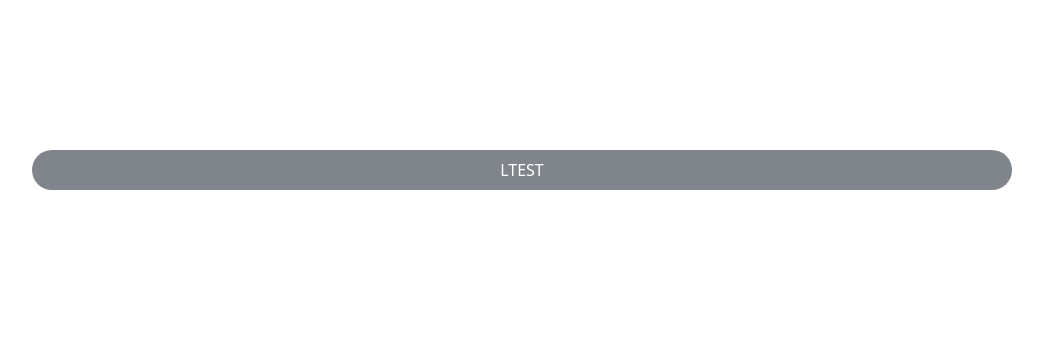
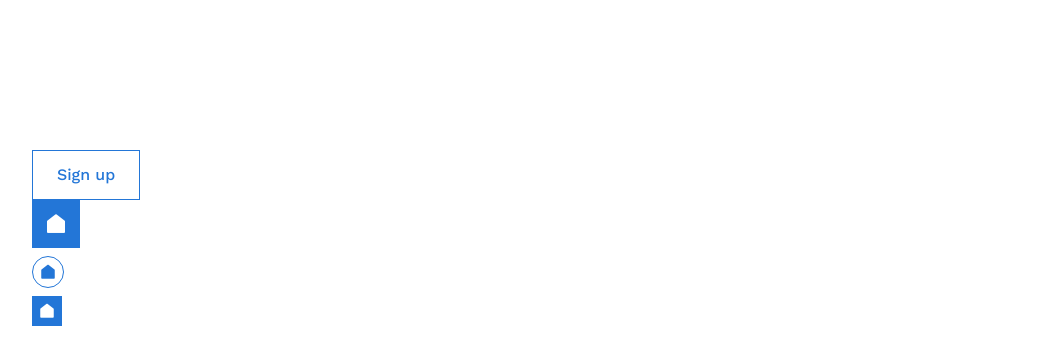
Before and after one commit to LUI-UI/lui-vue-old, a Vue app: page / in a window 1280 px wide. Shown: the top 364 px of the page, without its empty margins (118-1161 px from the left). Built offline with nearby package versions, Linux system fonts and the light colour scheme.

Commit message:
add icon prop to button

```diff
--- a/src/App.vue
+++ b/src/App.vue
@@ -9,24 +9,48 @@ import LButton from './components/Button/LButton.vue'
 
 <template>
   <div class="btn-container">
+    <div>
+    <l-button
+      type="outline"
+      variant="primary"
+      size="lg"
+    >Sign up</l-button>
+    </div>
     <l-button
       type="default"
-      variant="secondary"
-      size="md"
-      block
+      variant="primary"
+      size="lg"
+      icon="home"
+    />
+    <l-button
+      type="outline"
+      variant="primary"
+      size="sm"
+      icon="home"
+      class="mt-2"
       rounded-full
+    />
+    <!-- <l-button
+      type="default"
+      variant="primary"
+      size="lg"
+      icon="arrow-right"
+    /> -->
+    <!-- <l-button
+      type="default"
+      variant="primary"
+      size="lg"
+      prefix="home"
     >
-      LTEST
-    </l-button>
-    <!-- <hr>
-    <div class="color: red;">
-      <LIcon
-        name="home"
-        fill
-        class="text-red"
+      Sign up
+    </l-button> -->
+
+    <button class="p-1.5 text-white bg-blue-500 text-xs flex mt-2">
+      <i
+        class="ri-home-fill text-lg leading-none"
       />
-    </div> -->
-    <!-- <i class="ri-admin-fill" /> -->
+    </button>
+    <!-- <button class="tttt">Sign up</button> -->
   </div>
 </template>
 
@@ -41,7 +65,7 @@ import LButton from './components/Button/LButton.vue'
 }
 .btn-container {
   padding: 150px;
-  font-size: 16px;
+
 }
 
 .badge-container {
@@ -51,4 +75,33 @@ import LButton from './components/Button/LButton.vue'
   max-width: 350px;
   padding: 100px;
 }
+.tttt{
+/* position: static;
+width: 59px;
+height: 24px;
+left: 24px;
+top: 12px; */
+
+/* Button & Chips Text/Button MD - LG */
+
+font-family: Work Sans;
+font-style: normal;
+font-weight: 500;
+font-size: 16px;
+line-height: 24px;
+/* identical to box height, or 150% */
+
+display: flex;
+align-items: center;
+text-align: center;
+background-color: blue;
+/* Color Theme/LUI White */
+
+color: #FFFFFF;
+display: flex;
+flex-direction: row;
+justify-content: center;
+align-items: center;
+padding: 12px 24px;
+}
 </style>
--- a/src/components/Button/LButton.vue
+++ b/src/components/Button/LButton.vue
@@ -1,15 +1,32 @@
 <template>
   <button
     :class="classes"
+    class="flex font-worksans"
     v-bind="$attrs"
     @click="$emit('click')"
   >
+    <l-icon
+      v-if="prefix !== 'none'"
+      :name="prefix"
+      fill
+      class="mr-3"
+    />
     <slot />
+    <l-icon
+      v-if="isIcon"
+      :name="icon"
+      fill
+      :class="iconClasses"
+    />
   </button>
 </template>
 <script>
 import { computed } from 'vue'
+import LIcon from '../Icon/LIcon.vue'
 export default {
+  components: {
+    LIcon,
+  },
   inheritAttrs: false,
   props: {
     size: {
@@ -59,6 +76,15 @@ export default {
         return ['darker', 'lighter', 'none'].includes(value)
       },
     },
+    icon: {
+      type: String,
+      default: 'none',
+    },
+    prefix: {
+      type: String,
+      default: 'none',
+    },
+
   },
   emits: ['click'],
   setup(props) {
@@ -67,7 +93,7 @@ export default {
       if (type === 'outline')
         return `text-${variant} bg-white border border-solid border-${variant}`
       if (type === 'text') return `bg-transparent border-none text-${variant}`
-      if (type === 'link') return `text-${variant} underline p-0`
+      if (type === 'link') return `text-${variant} underline`
     }
     function states(type, variant) {
       let classes
@@ -107,23 +133,55 @@ export default {
       }
       return Object.values(classes).join(' ').toString()
     }
+    function sizes(type, size, icon) {
+      if (type === 'link') return 'p-0'
+      if (icon) {
+        if (size === 'sm') return 'p-1.5'
+        if (size === 'md') return 'p-2.5'
+        if (size === 'lg') return 'p-3'
+      }
+      if (size === 'sm') return 'px-3 py-1.5'
+      if (size === 'md') return 'px-4 py-2'
+      if (size === 'lg') return 'px-6 py-3'
+    }
+    function fonts(size, isIcon) {
+      if (isIcon) {
+        if (size === 'sm') return 'text-xs'
+        if (size === 'md') return 'text-xl leading-5'
+        if (size === 'lg') return 'text-2xl leading-6'
+      }
+      if (size === 'sm') return 'text-xs leading-4.5'
+      return 'text-base leading-6 font-medium'
+    }
     // function filter(filter, variant) {
     //   if (filter === 'darker') return `bg-${variant}-900`
     //   if (filter === 'lighter') return `bg-${variant}-50`
     // }
+    const isIcon = computed(() => {
+      return props.icon !== 'none'
+    })
+    const iconClasses = computed(() => {
+      return isIcon.value && props.size === 'sm' ? 'text-lg leading-none' : ''
+    })
     const classes = computed(() => {
       let styles = {
         type: types(props.type, props.variant),
         state: states(props.type, props.variant),
-        size: props.type === 'link' ? 'p-0' : props.size === 'sm' ? 'px-3 py-1.5' : props.size === 'md' ? 'px-4 py-2' : 'px-6 py-3',
-        rounded: !props.rounded || props.type === 'link' || props.type === 'text' ? '' : `rounded-${props.size}`,
-        roundedFull: !props.roundedFull || props.type === 'link' || props.type === 'text' ? '' : 'rounded-full',
-        font: props.size === 'sm' ? 'text-sm leading-4.5' : 'text-base leading-6',
+        size: sizes(props.type, props.size, isIcon.value),
+        font: fonts(props.size, isIcon.value),
+        rounded:
+          !props.rounded || props.type === 'link' || props.type === 'text'
+            ? ''
+            : `rounded-${props.size}`,
+        roundedFull:
+          !props.roundedFull || props.type === 'link' || props.type === 'text'
+            ? ''
+            : 'rounded-full',
         block: !props.block || props.type === 'link' ? '' : 'w-full',
       }
       return Object.values(styles).join(' ').toString().replace(/\s+/g, ' ')
     })
-    return { classes }
+    return { classes, isIcon, iconClasses }
   },
 }
 </script>
--- a/src/index.css
+++ b/src/index.css
@@ -1,4 +1,4 @@
-@font-face {
+/* @font-face {
   font-family: 'Work Sans';
   src: url('./assets/font/WorkSans-Regular.ttf') format('truetype'),
     url('./assets/font/WorkSans-Medium.ttf') format('truetype'),
@@ -6,7 +6,8 @@
     url('./assets/font/Bold.ttf') format('truetype'),
     url('./assets/font/SemiBold.ttf') format('truetype'),
     url('./assets/font/WorkSans-Italic.ttf') format('truetype');
-}
+} */
+@import url('https://fonts.googleapis.com/css2?family=Work+Sans:ital,wght@0,100;0,200;0,300;0,400;0,500;0,600;0,700;0,800;0,900;1,100;1,200;1,300;1,400;1,500;1,600;1,700;1,800;1,900&display=swap');
 @tailwind base;
 @tailwind components;
 @tailwind utilities;
--- a/tailwind.config.js
+++ b/tailwind.config.js
@@ -47,7 +47,7 @@ module.exports = {
         xxlg: '1rem',
       },
       lineHeight: {
-        4.5: '1.125', // button da kullanildi deigecek mi ?
+        4.5: '1.125rem', // button da kullanildi deigecek mi ?
       },
     },
     colors: color,
```
Also changed, not shown: src/components/Icon/LIcon.vue (+19 -0 lines).
